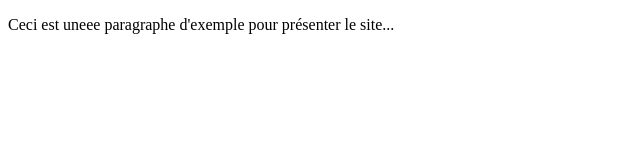
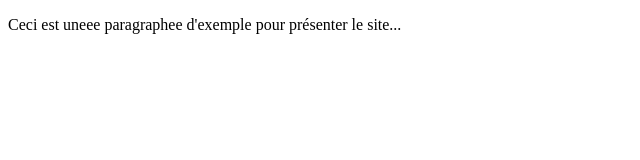
Before and after one commit to farshidtaherzadeh-8991/DEV_WEB_CAMPUS, a plain HTML site: page page_nouvel.html in a window 1280 px wide. Shown: the full height of the page, 0-640 px from the left. Drawn offline with Linux system fonts and the light colour scheme.

Commit message:
ajouter une lettre

```diff
--- a/page_nouvel.html
+++ b/page_nouvel.html
@@ -6,6 +6,6 @@
     <title>Document</title>
 </head>
 <body>
-<p>Ceci est uneee paragraphe d'exemple pour présenter le site...</p>
+<p>Ceci est uneee paragraphee d'exemple pour présenter le site...</p>
 </body>
 </html>
```
